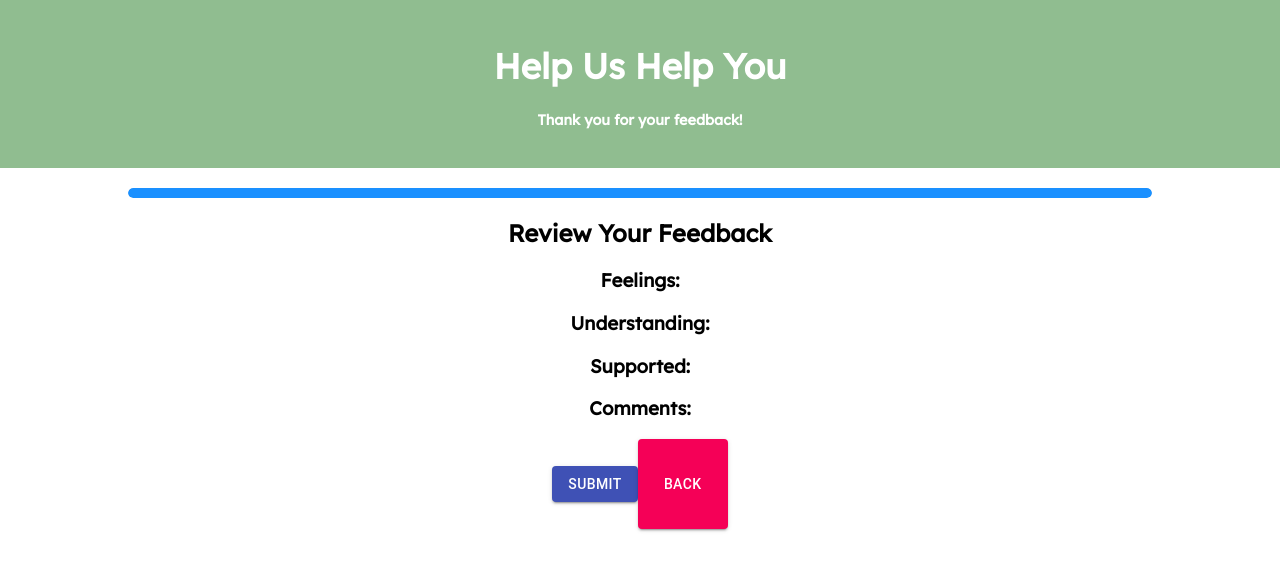
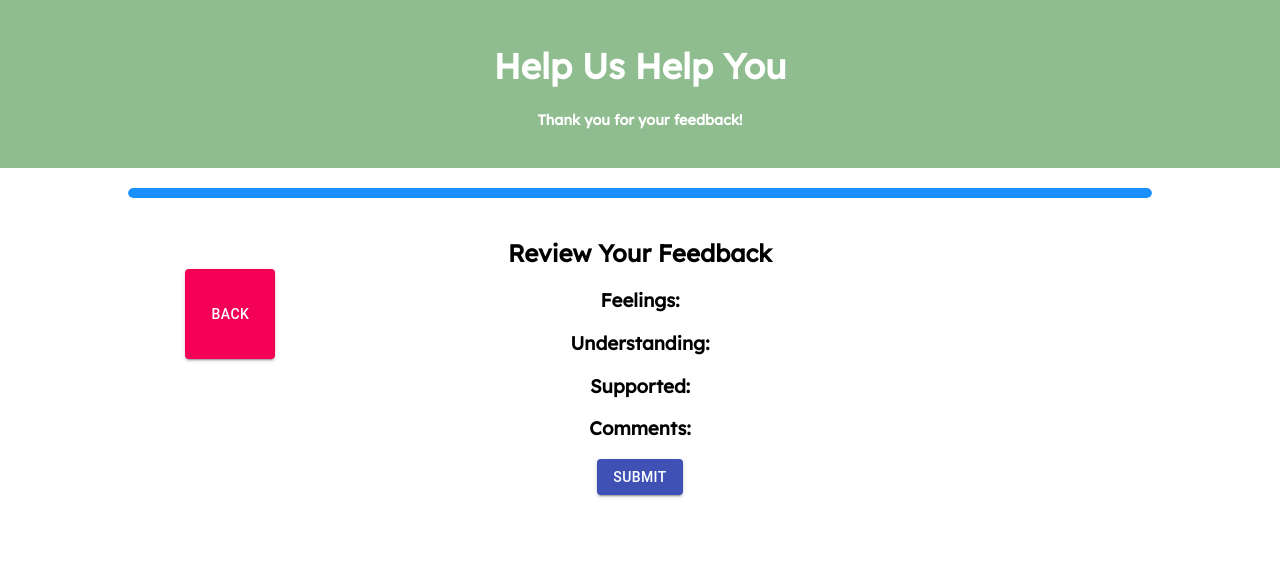
Before and after one commit to brandonwharton/Daily-Feedback-Form, a React (Create React App) app: page /#/review in a window 1280 px wide. Shown: the top 570 px of the page. Built offline with nearby package versions, Linux system fonts and the light colour scheme.

Commit message:
Fixed spacing for review section

```diff
--- a/src/components/App/App.css
+++ b/src/components/App/App.css
@@ -47,3 +47,8 @@ h4 {
 .back-button, .next-button {
   margin: 25%
 }
+
+.spacing-div {
+  width: 90px;
+  height: 90px;
+}
--- a/src/components/FeelingFeedback/FeelingFeedback.css
+++ /dev/null
@@ -1,4 +0,0 @@
-.spacing-div {
-    width: 90px;
-    height: 90px;
-}
--- a/src/components/FeelingFeedback/FeelingFeedback.jsx
+++ b/src/components/FeelingFeedback/FeelingFeedback.jsx
@@ -11,7 +11,6 @@ import LinearProgress from '@material-ui/core/LinearProgress';
 import { withStyles } from '@material-ui/core';
 
 
-import './FeelingFeedback.css';
 
 
 
--- a/src/components/ReviewPage/ReviewPage.jsx
+++ b/src/components/ReviewPage/ReviewPage.jsx
@@ -61,6 +61,14 @@ function ReviewPage () {
     return (
         <div>
             <BorderLinearProgress variant="determinate" value={100}/>
+            <div className="feedback-container">
+                <div className="feedback-col-1">
+                    <div className="back-button">
+                        <BackButton className="back-button" navigateBack={navigateBack} />
+                    </div>
+                </div>
+            <div className="feedback-col-2">
+
                 <h2>Review Your Feedback</h2>
                 <h3>Feelings: {feedbackData.feeling}</h3>
                 <h3>Understanding: {feedbackData.understanding}</h3>
@@ -73,7 +81,11 @@ function ReviewPage () {
                 >
                     Submit
                 </Button>
-            <BackButton navigateBack={navigateBack}/>
+            </div>
+            <div className="feedback-col-3">
+                <div className="spacing-div"></div>
+            </div>
+            </div>
         </div>
     )
 }
```
Lines whose indentation alone changed are shown as unchanged.
